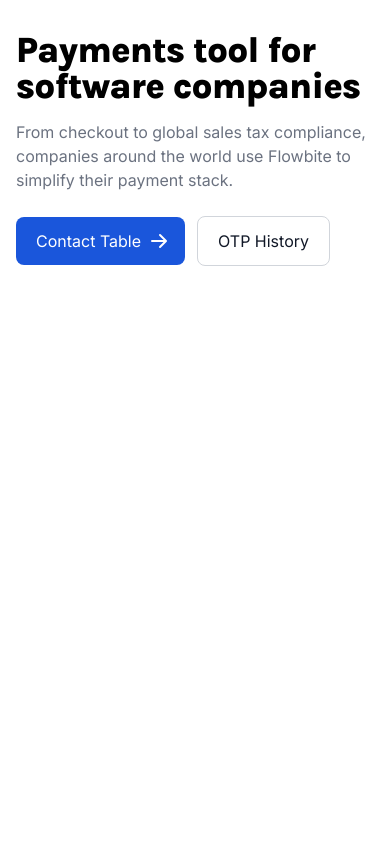
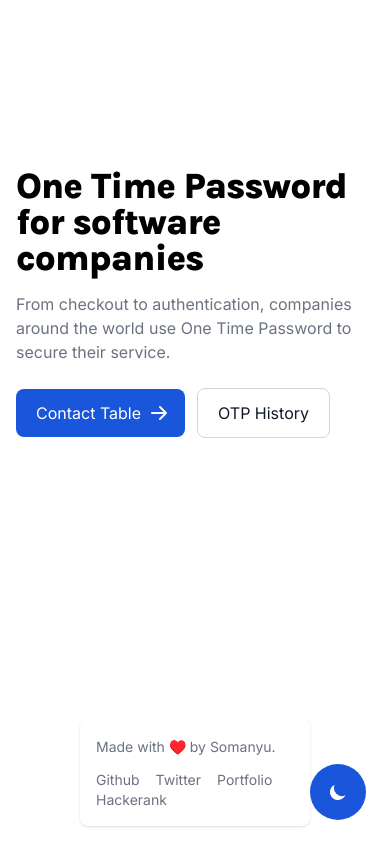
Before and after one commit to Somanyu/client-otp, a React (Create React App) app: page / in a window 390 px wide. Built offline with nearby package versions, Linux system fonts and the light colour scheme.

Commit message:
💄 add: Footer component

```diff
--- a/src/App.js
+++ b/src/App.js
@@ -3,6 +3,8 @@ import FirstMenu from "./components/FirstMenu";
 import SecondMenu from "./components/SecondMenu";
 import { BrowserRouter, Route, Routes } from 'react-router-dom';
 import ContactInfo from "./components/ContactInfo";
+import useDarkMode from '../src/hooks/darkMode';
+import Footer from "./components/Footer";
 
 export default function App() {
   return (
@@ -15,6 +17,28 @@ export default function App() {
           <Route path="/info/:id" element={<ContactInfo />} />
         </Routes>
       </BrowserRouter>
+      <div data-dial-init class="fixed right-6 bottom-6 group">
+        <div id="speed-dial-menu-default" class="flex flex-col items-center mb-4 space-y-2">
+        </div>
+        <ThemeIcon />
+      </div>
+      <Footer/>
     </>
   )
 }
+
+const ThemeIcon = () => {
+  const [darkTheme, setDarkTheme] = useDarkMode();
+  const handleMode = () => setDarkTheme(!darkTheme);
+  return (
+    // <button onClick={handleMode} id="theme-toggle" type="button" className="text-gray-500 dark:text-gray-400 hover:bg-gray-100 dark:hover:bg-gray-700 focus:outline-none rounded-lg text-sm p-2.5 mr-5">
+    <button onClick={handleMode} type="button" data-dial-toggle="speed-dial-menu-default" aria-controls="speed-dial-menu-default" aria-expanded="false" class="flex justify-center items-center w-14 h-14 text-white bg-blue-700 rounded-full hover:bg-blue-800 dark:bg-blue-600 dark:hover:bg-blue-700 ">
+
+      {darkTheme ? (
+        <svg id="theme-toggle-light-icon" className="w-5 h-5 transition-transform group-hover:rotate-45" fill="currentColor" viewBox="0 0 20 20" xmlns="http://www.w3.org/2000/svg"><path d="M10 2a1 1 0 011 1v1a1 1 0 11-2 0V3a1 1 0 011-1zm4 8a4 4 0 11-8 0 4 4 0 018 0zm-.464 4.95l.707.707a1 1 0 001.414-1.414l-.707-.707a1 1 0 00-1.414 1.414zm2.12-10.607a1 1 0 010 1.414l-.706.707a1 1 0 11-1.414-1.414l.707-.707a1 1 0 011.414 0zM17 11a1 1 0 100-2h-1a1 1 0 100 2h1zm-7 4a1 1 0 011 1v1a1 1 0 11-2 0v-1a1 1 0 011-1zM5.05 6.464A1 1 0 106.465 5.05l-.708-.707a1 1 0 00-1.414 1.414l.707.707zm1.414 8.486l-.707.707a1 1 0 01-1.414-1.414l.707-.707a1 1 0 011.414 1.414zM4 11a1 1 0 100-2H3a1 1 0 000 2h1z" fill-rule="evenodd" clip-rule="evenodd"></path></svg>
+      ) : (
+        <svg id="theme-toggle-dark-icon" className="w-5 h-5 transition-transform group-hover:rotate-12" fill="currentColor" viewBox="0 0 20 20" xmlns="http://www.w3.org/2000/svg"><path d="M17.293 13.293A8 8 0 016.707 2.707a8.001 8.001 0 1010.586 10.586z"></path></svg>
+      )}
+    </button>
+  )
+}
--- /dev/null
+++ b/src/components/Footer.js
@@ -0,0 +1,30 @@
+function Footer() {
+    return (
+        <>
+            <div className="bg-white dark:bg-gray-900 font-inter px-20 pt-28 pb-7 lg:pb-8">
+
+                <footer class="p-4 bg-white rounded-lg shadow md:flex md:items-center md:justify-between md:p-6 dark:bg-gray-800">
+                    <span class="text-sm text-gray-500 sm:text-center dark:text-gray-400">Made with ♥️ by <a href="https://www.linkedin.com/in/somanyusamal/" class="hover:underline">Somanyu</a>.
+                    </span>
+                    <ul class="flex flex-wrap items-center mt-3 text-sm text-gray-500 dark:text-gray-400 sm:mt-0">
+                        <li>
+                            <a href="/" class="mr-4 hover:underline md:mr-6 ">Github</a>
+                        </li>
+                        <li>
+                            <a href="/" class="mr-4 hover:underline md:mr-6">Twitter</a>
+                        </li>
+                        <li>
+                            <a href="/" class="mr-4 hover:underline md:mr-6">Portfolio</a>
+                        </li>
+                        <li>
+                            <a href="/" class="hover:underline">Hackerank</a>
+                        </li>
+                    </ul>
+                </footer>
+
+            </div>
+        </>
+    );
+}
+
+export default Footer;
--- a/src/components/MainMenu.js
+++ b/src/components/MainMenu.js
@@ -3,11 +3,11 @@ import { Link } from "react-router-dom";
 function MainMenu() {
     return (
         <>
-            <section class="bg-white dark:bg-gray-900 font-inter">
-                <div class="grid max-w-screen-xl px-4 py-8 mx-auto lg:gap-8 xl:gap-0 lg:py-16 lg:grid-cols-12">
+            <section class="bg-white dark:bg-gray-900 font-inter py-6">
+                <div class="grid max-w-screen-xl px-4 py-36 mx-auto lg:gap-8 xl:gap-0 lg:py-16 lg:grid-cols-12">
                     <div class="mr-auto place-self-center lg:col-span-7">
-                        <h1 class="font-karla max-w-2xl mb-4 text-4xl font-extrabold tracking-tight leading-none md:text-5xl xl:text-6xl dark:text-white">Payments tool for software companies</h1>
-                        <p class="max-w-2xl mb-6 font-light text-gray-500 lg:mb-8 md:text-lg lg:text-xl dark:text-gray-400">From checkout to global sales tax compliance, companies around the world use Flowbite to simplify their payment stack.</p>
+                        <h1 class="font-karla max-w-2xl mb-4 text-4xl font-extrabold tracking-tight leading-none md:text-5xl xl:text-6xl dark:text-white">One Time Password for software companies</h1>
+                        <p class="max-w-2xl mb-6 font-light text-gray-500 lg:mb-8 md:text-lg lg:text-xl dark:text-gray-400">From checkout to authentication, companies around the world use One Time Password to secure their service.</p>
                         <Link to="/firstmenu" class="inline-flex items-center justify-center px-5 py-3 mr-3 text-base font-medium text-center text-white rounded-lg bg-blue-700 hover:bg-blue-800 focus:ring-4 focus:ring-blue-300 dark:focus:ring-blue-900">
                             Contact Table
                             <svg class="w-5 h-5 ml-2 -mr-1" fill="currentColor" viewBox="0 0 20 20" xmlns="http://www.w3.org/2000/svg"><path fill-rule="evenodd" d="M10.293 3.293a1 1 0 011.414 0l6 6a1 1 0 010 1.414l-6 6a1 1 0 01-1.414-1.414L14.586 11H3a1 1 0 110-2h11.586l-4.293-4.293a1 1 0 010-1.414z" clip-rule="evenodd"></path></svg>
--- a/src/components/SecondMenu.js
+++ b/src/components/SecondMenu.js
@@ -44,7 +44,7 @@ function SecondMenu() {
             </h1>
 
             <div className='p-5'>
-                <div class="relative overflow-x-auto shadow-md sm:rounded-lg">
+                <div class="relative overflow-x-auto md:w-5/6 lg:w-3/5 sm:w-5/6 m-auto shadow-md sm:rounded-lg">
                     <table class="w-full text-sm text-left text-gray-500 dark:text-gray-400">
                         <thead class="font-karla text-xs text-gray-700 uppercase bg-gray-50 dark:bg-gray-700 dark:text-gray-400">
                             <tr>
--- /dev/null
+++ b/src/hooks/darkMode.js
@@ -0,0 +1,42 @@
+import { useEffect, useState } from "react";
+
+const useLocalStorage = (key, initialValue) => {
+    const [storedValue, setStoredValue] = useState(() => {
+        try {
+            const item = window.localStorage.getItem(key);
+            return item ? JSON.parse(item) : initialValue
+        } catch (error) {
+            console.log(error);
+            return initialValue;
+        }
+    })
+
+    const setValue = (value) => {
+        try {
+            const valueToStore = value instanceof Function ? value(storedValue) : value;
+            setStoredValue(valueToStore);
+            window.localStorage.setItem(key, JSON.stringify(valueToStore));
+        } catch (error) {
+            console.log(error);
+        }
+    }
+
+    return [storedValue, setValue]
+}
+
+const useDarkMode = () => {
+    const[enabled, setEnabled] = useLocalStorage('dark-theme')
+    const isEnabled = typeof enabledState === 'undefined' && enabled
+
+    useEffect(() => {
+      const className = 'dark'
+      const bodyClass = window.document.body.classList
+
+      isEnabled ? bodyClass.add(className) : bodyClass.remove(className)
+    }, [enabled, isEnabled]);
+
+    return [enabled, setEnabled]
+
+}
+
+export default useDarkMode
```
